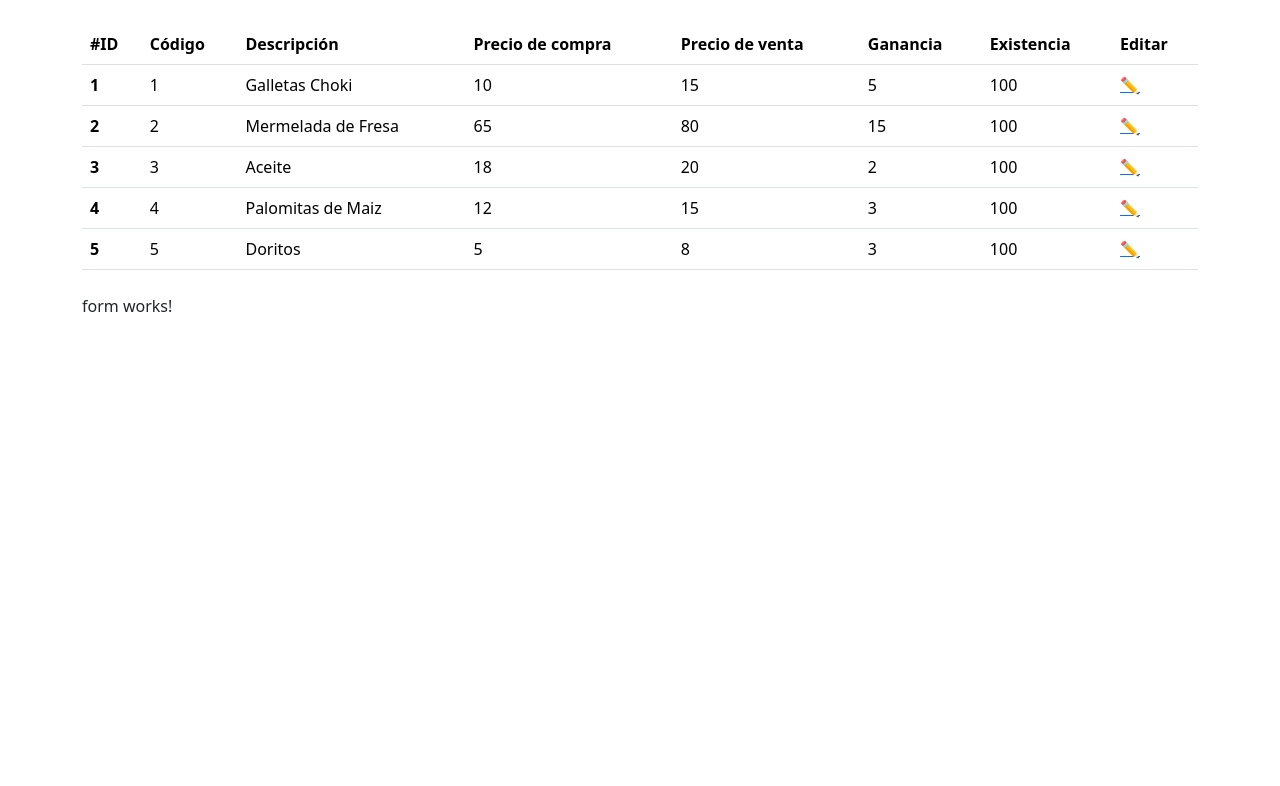
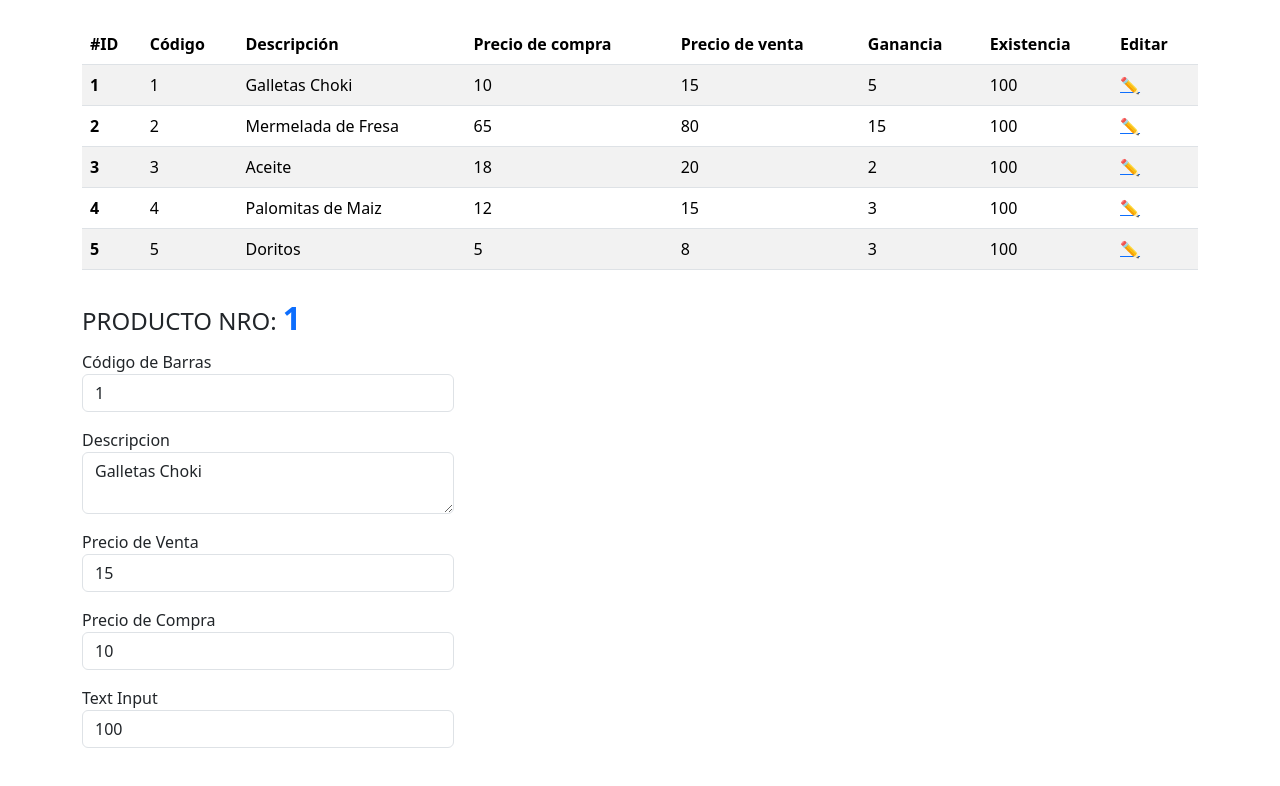
Before and after one commit to leonelhv/sesion17_asincrona, an Angular app: page /producto/1 in a window 1280 px wide. Shown: the top 786 px of the page. Built offline with nearby package versions, Linux system fonts and the light colour scheme.

Commit message:
finish tarea asincrona

```diff
--- a/src/app/components/components.module.ts
+++ b/src/app/components/components.module.ts
@@ -3,10 +3,11 @@ import { CommonModule } from '@angular/common';
 import { FormComponent } from './form/form.component';
 import { TablaComponent } from './tabla/tabla.component';
 import { RouterLink } from '@angular/router';
+import { FormsModule } from '@angular/forms';
 
 @NgModule({
   declarations: [FormComponent, TablaComponent],
-  imports: [CommonModule, RouterLink],
+  imports: [CommonModule, RouterLink, FormsModule],
   exports: [FormComponent, TablaComponent],
 })
 export class ComponentsModule {}
--- a/src/app/components/form/form.component.html
+++ b/src/app/components/form/form.component.html
@@ -1,2 +1,89 @@
-<p>form works!</p>
-{{ id }}
+<div class="mx-auto">
+  <form class="form-horizontal" #formProducto="ngForm">
+    <fieldset>
+      <!-- Form Name -->
+      <legend>
+        PRODUCTO NRO:
+        <span class="text-primary fw-bold fs-2">{{ id | uppercase }}</span>
+      </legend>
+
+      <!-- Text input-->
+      <div class="form-group mb-3">
+        <label class="col-md-4 control-label" for="textinput"
+          >Código de Barras</label
+        >
+        <div class="col-md-4">
+          <input
+            id="textinput"
+            name="codigo"
+            type="text"
+            class="form-control input-md"
+            [(ngModel)]="producto.codigo"
+          />
+        </div>
+      </div>
+
+      <!-- Textarea -->
+      <div class="form-group mb-3">
+        <label class="col-md-4 control-label" for="textarea">Descripcion</label>
+        <div class="col-md-4">
+          <textarea
+            class="form-control"
+            id="textarea"
+            name="descripcion"
+            [(ngModel)]="producto.descripcion"
+          ></textarea>
+        </div>
+      </div>
+
+      <!-- Text input-->
+      <div class="form-group mb-3">
+        <label class="col-md-4 control-label" for="textinput"
+          >Precio de Venta</label
+        >
+        <div class="col-md-4">
+          <input
+            id="textinput"
+            name="precio_venta"
+            type="text"
+            placeholder="placeholder"
+            class="form-control input-md"
+            [(ngModel)]="producto.precio_venta"
+          />
+        </div>
+      </div>
+
+      <!-- Text input-->
+      <div class="form-group mb-3">
+        <label class="col-md-4 control-label" for="textinput"
+          >Precio de Compra</label
+        >
+        <div class="col-md-4">
+          <input
+            id="textinput"
+            name="precio_compra"
+            type="text"
+            placeholder="placeholder"
+            class="form-control input-md"
+            [(ngModel)]="producto.precio_compra"
+          />
+        </div>
+      </div>
+
+      <!-- Text input-->
+      <div class="form-group mb-3">
+        <label class="col-md-4 control-label" for="textinput">Text Input</label>
+        <div class="col-md-4">
+          <input
+            id="textinput"
+            name="existencia"
+            type="text"
+            placeholder="placeholder"
+            class="form-control input-md"
+            [(ngModel)]="producto.existencia"
+          />
+        </div>
+      </div>
+    </fieldset>
+  </form>
+</div>
--- a/src/app/components/form/form.component.ts
+++ b/src/app/components/form/form.component.ts
@@ -1,14 +1,31 @@
-import { Component, OnInit, OnDestroy } from '@angular/core';
+import { Component, OnInit } from '@angular/core';
 import { ActivatedRoute, Router } from '@angular/router';
+import { producto } from 'src/app/interface/producto.interface';
+import { ProductoService } from 'src/app/services/producto.service';
+
 @Component({
   selector: 'app-form',
   templateUrl: './form.component.html',
   styleUrls: ['./form.component.css'],
 })
 export class FormComponent implements OnInit {
-  id: string = '';
+  id!: string;
+  producto!: producto;
 
-  constructor(public routeActive: ActivatedRoute, private router: Router) {}
+  constructor(
+    public routeActive: ActivatedRoute,
+    private productoService: ProductoService,
+    private router: Router
+  ) {}
 
-  ngOnInit() {}
+  ngOnInit() {
+    this.routeActive.params.subscribe((params) => {
+      this.id = params['id'];
+      if (this.productoService.existeProducto(Number(this.id))) {
+        this.producto = this.productoService.getProductoById(Number(this.id))!;
+      } else {
+        this.router.navigate(['']);
+      }
+    });
+  }
 }
--- a/src/app/components/tabla/tabla.component.html
+++ b/src/app/components/tabla/tabla.component.html
@@ -1,4 +1,4 @@
-<table class="table">
+<table class="table table-striped">
   <thead>
     <tr>
       <th scope="col">#ID</th>
--- a/src/app/components/tabla/tabla.component.ts
+++ b/src/app/components/tabla/tabla.component.ts
@@ -1,5 +1,6 @@
-import { Component, Input } from '@angular/core';
-import { producto } from '../interface/producto.interface';
+import { Component } from '@angular/core';
+import { ProductoService } from 'src/app/services/producto.service';
+import { producto } from '../../interface/producto.interface';
 
 @Component({
   selector: 'app-tabla',
@@ -7,5 +8,9 @@ import { producto } from '../interface/producto.interface';
   styleUrls: ['./tabla.component.css'],
 })
 export class TablaComponent {
-  @Input() productos: producto[] = [];
+  productos: producto[] = [];
+
+  constructor(private productoService: ProductoService) {
+    this.productos = this.productoService.getProductos();
+  }
 }
--- a/src/app/pages/home/home.component.html
+++ b/src/app/pages/home/home.component.html
@@ -1,6 +1,6 @@
 <div class="container">
   <div class="my-4">
-    <app-tabla [productos]="productos"></app-tabla>
+    <app-tabla></app-tabla>
   </div>
   <router-outlet></router-outlet>
 </div>
--- a/src/app/pages/home/home.component.ts
+++ b/src/app/pages/home/home.component.ts
@@ -1,57 +1,9 @@
 import { Component } from '@angular/core';
-import { producto } from 'src/app/components/interface/producto.interface';
+import { producto } from 'src/app/interface/producto.interface';
 
 @Component({
   selector: 'app-home',
   templateUrl: './home.component.html',
   styleUrls: ['./home.component.css'],
 })
-export class HomeComponent {
-  productos: producto[] = [
-    {
-      id: 1,
-      codigo: 1,
-      descripcion: 'Galletas Choki',
-      precio_compra: 10,
-      precio_venta: 15,
-      ganancia: 5,
-      existencia: 100,
-    },
-    {
-      id: 2,
-      codigo: 2,
-      descripcion: 'Mermelada de Fresa',
-      precio_compra: 65,
-      precio_venta: 80,
-      ganancia: 15,
-      existencia: 100,
-    },
-    {
-      id: 3,
-      codigo: 3,
-      descripcion: 'Aceite',
-      precio_compra: 18,
-      precio_venta: 20,
-      ganancia: 2,
-      existencia: 100,
-    },
-    {
-      id: 4,
-      codigo: 4,
-      descripcion: 'Palomitas de Maiz',
-      precio_compra: 12,
-      precio_venta: 15,
-      ganancia: 3,
-      existencia: 100,
-    },
-    {
-      id: 5,
-      codigo: 5,
-      descripcion: 'Doritos',
-      precio_compra: 5,
-      precio_venta: 8,
-      ganancia: 3,
-      existencia: 100,
-    },
-  ];
-}
+export class HomeComponent {}
--- /dev/null
+++ b/src/app/services/producto.service.ts
@@ -0,0 +1,67 @@
+import { Injectable } from '@angular/core';
+import { producto } from '../interface/producto.interface';
+
+@Injectable({
+  providedIn: 'root',
+})
+export class ProductoService {
+  productos: producto[] = [
+    {
+      id: 1,
+      codigo: 1,
+      descripcion: 'Galletas Choki',
+      precio_compra: 10,
+      precio_venta: 15,
+      ganancia: 5,
+      existencia: 100,
+    },
+    {
+      id: 2,
+      codigo: 2,
+      descripcion: 'Mermelada de Fresa',
+      precio_compra: 65,
+      precio_venta: 80,
+      ganancia: 15,
+      existencia: 100,
+    },
+    {
+      id: 3,
+      codigo: 3,
+      descripcion: 'Aceite',
+      precio_compra: 18,
+      precio_venta: 20,
+      ganancia: 2,
+      existencia: 100,
+    },
+    {
+      id: 4,
+      codigo: 4,
+      descripcion: 'Palomitas de Maiz',
+      precio_compra: 12,
+      precio_venta: 15,
+      ganancia: 3,
+      existencia: 100,
+    },
+    {
+      id: 5,
+      codigo: 5,
+      descripcion: 'Doritos',
+      precio_compra: 5,
+      precio_venta: 8,
+      ganancia: 3,
+      existencia: 100,
+    },
+  ];
+  constructor() {}
+
+  getProductos() {
+    return [...this.productos];
+  }
+
+  existeProducto(id: number) {
+    return this.productos.some((pro) => pro.id == id);
+  }
+  getProductoById(id: number) {
+    return [...this.productos].find((prod) => prod.id === id);
+  }
+}
```
Also changed, not shown: src/app/app-routing.module.ts (+6 -5 lines), src/app/interface/producto.interface.ts (renamed from src/app/components/interface/producto.interface.ts).
